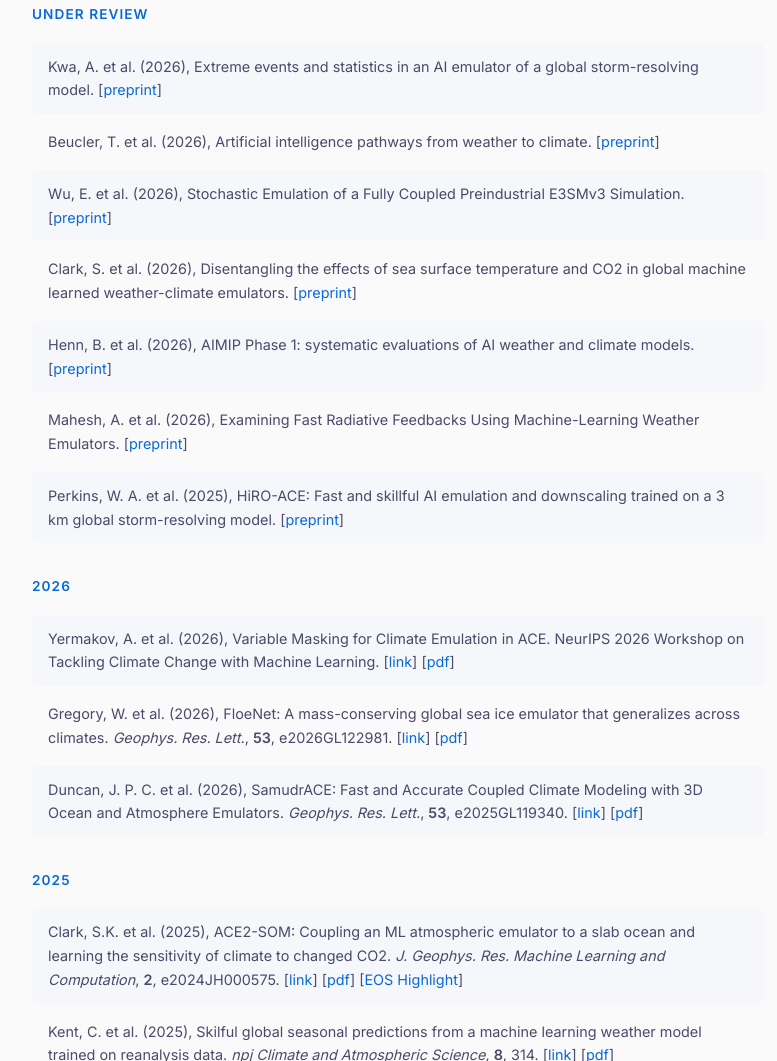
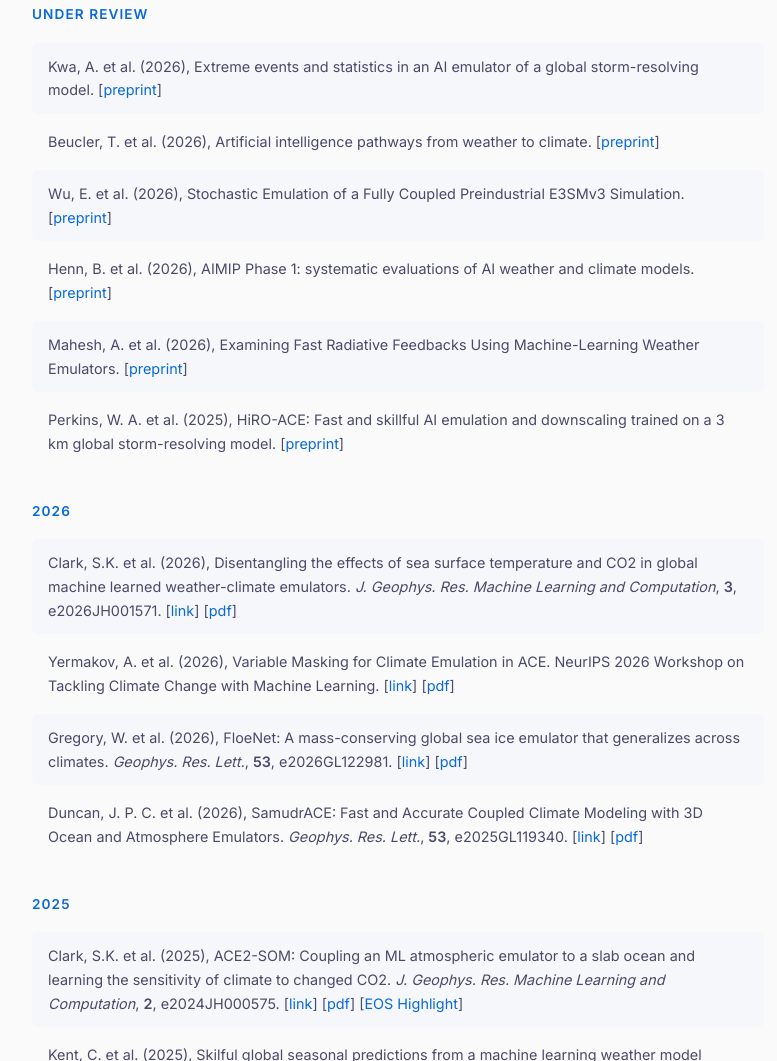
Before and after one commit to oliverwm1/oliverwm1.github.io, a plain HTML site: page index.html in a window 1280 px wide. Shown: the part 1021-2082 px from the top of the page, without its empty margins (242-1019 px from the left). Drawn offline with Linux system fonts and the light colour scheme.

Commit message:
Update Clark et al. 2026 as published in JGR MLC

```diff
--- a/index.html
+++ b/index.html
@@ -396,7 +396,6 @@
                 <li>Kwa, A. et al. (2026), Extreme events and statistics in an AI emulator of a global storm-resolving model. [<a href="https://arxiv.org/abs/2610.17693">preprint</a>]</li>
                 <li>Beucler, T. et al. (2026), Artificial intelligence pathways from weather to climate. [<a href="https://arxiv.org/abs/2610.09770">preprint</a>]</li>
                 <li>Wu, E. et al. (2026), Stochastic Emulation of a Fully Coupled Preindustrial E3SMv3 Simulation. [<a href="https://arxiv.org/abs/2608.10277">preprint</a>]</li>
-                <li>Clark, S. et al. (2026), Disentangling the effects of sea surface temperature and CO2 in global machine learned weather-climate emulators. [<a href="https://arxiv.org/abs/2606.07928">preprint</a>]</li>
                 <li>Henn, B. et al. (2026), AIMIP Phase 1: systematic evaluations of AI weather and climate models. [<a href="https://arxiv.org/abs/2605.06944">preprint</a>]</li>
                 <li>Mahesh, A. et al. (2026), Examining Fast Radiative Feedbacks Using Machine-Learning Weather Emulators. [<a href="https://arxiv.org/abs/2602.16090">preprint</a>]</li>
                 <li>Perkins, W. A. et al. (2025), HiRO-ACE: Fast and skillful AI emulation and downscaling trained on a 3 km global storm-resolving model. [<a href="https://arxiv.org/abs/2512.18224">preprint</a>]</li>
@@ -406,6 +405,7 @@
         <div class="pub-section">
             <h3>2026</h3>
             <ul class="pub-list">
+                <li>Clark, S.K. et al. (2026), Disentangling the effects of sea surface temperature and CO2 in global machine learned weather-climate emulators. <em>J. Geophys. Res. Machine Learning and Computation</em>, <strong>3</strong>, e2026JH001571. [<a href="https://agupubs.onlinelibrary.wiley.com/doi/full/10.1029/2026JH001571">link</a>] [<a href="https://agupubs.onlinelibrary.wiley.com/doi/epdf/10.1029/2026JH001571">pdf</a>]</li>
                 <li>Yermakov, A. et al. (2026), Variable Masking for Climate Emulation in ACE. NeurIPS 2026 Workshop on Tackling Climate Change with Machine Learning. [<a href="https://arxiv.org/abs/2610.21012">link</a>] [<a href="https://arxiv.org/pdf/2610.21012">pdf</a>]</li>
                 <li>Gregory, W. et al. (2026), FloeNet: A mass-conserving global sea ice emulator that generalizes across climates. <em>Geophys. Res. Lett.</em>, <strong>53</strong>, e2026GL122981. [<a href="https://agupubs.onlinelibrary.wiley.com/doi/full/10.1029/2026GL122981">link</a>] [<a href="https://agupubs.onlinelibrary.wiley.com/doi/epdf/10.1029/2026GL122981">pdf</a>]</li>
                 <li>Duncan, J. P. C. et al. (2026), SamudrACE: Fast and Accurate Coupled Climate Modeling with 3D Ocean and Atmosphere Emulators.  <em>Geophys. Res. Lett.</em>, <strong>53</strong>, e2025GL119340. [<a href="https://agupubs.onlinelibrary.wiley.com/doi/10.1029/2025GL119340">link</a>] [<a href="https://agupubs.onlinelibrary.wiley.com/doi/epdf/10.1029/2025GL119340">pdf</a>]</li>
```
